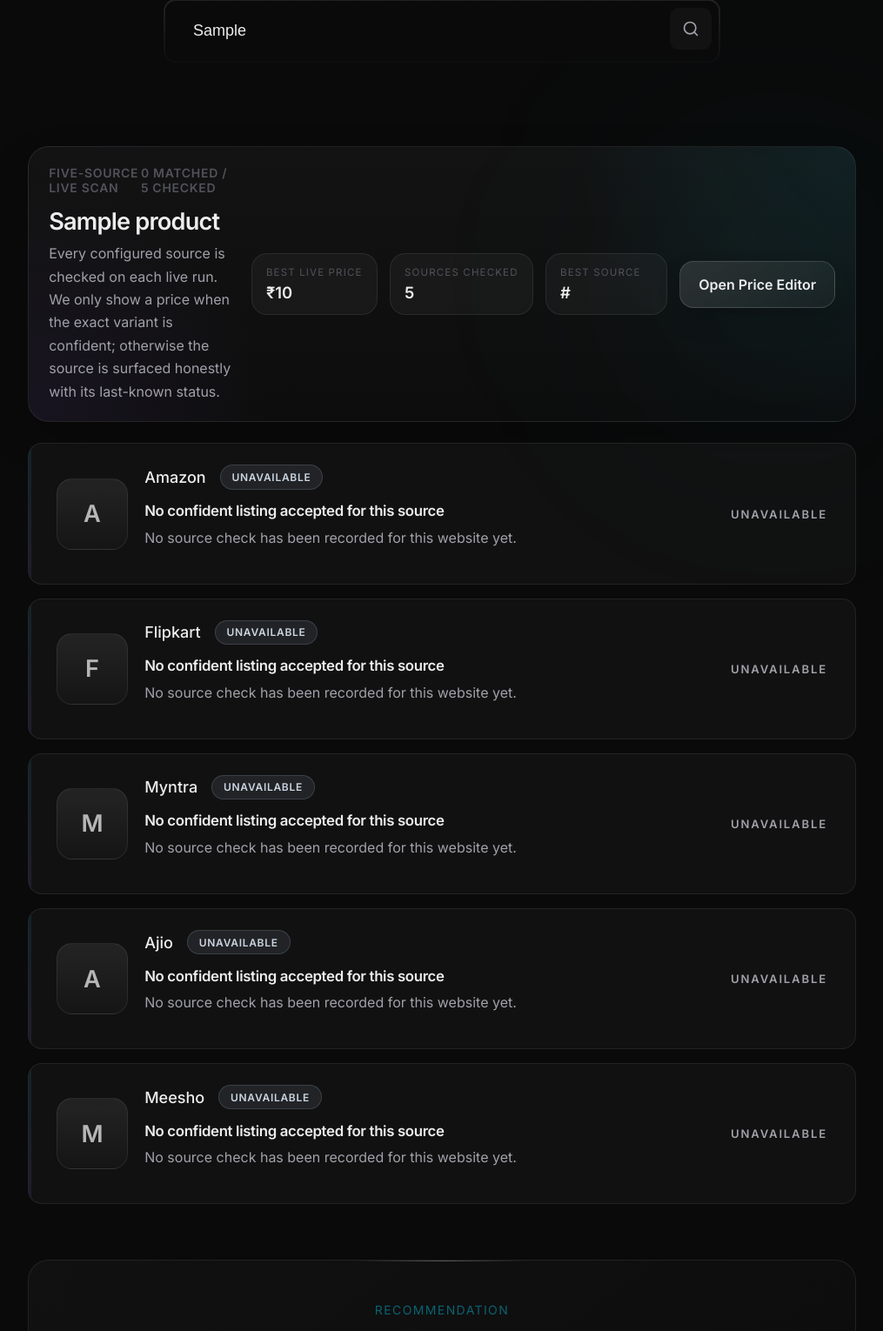
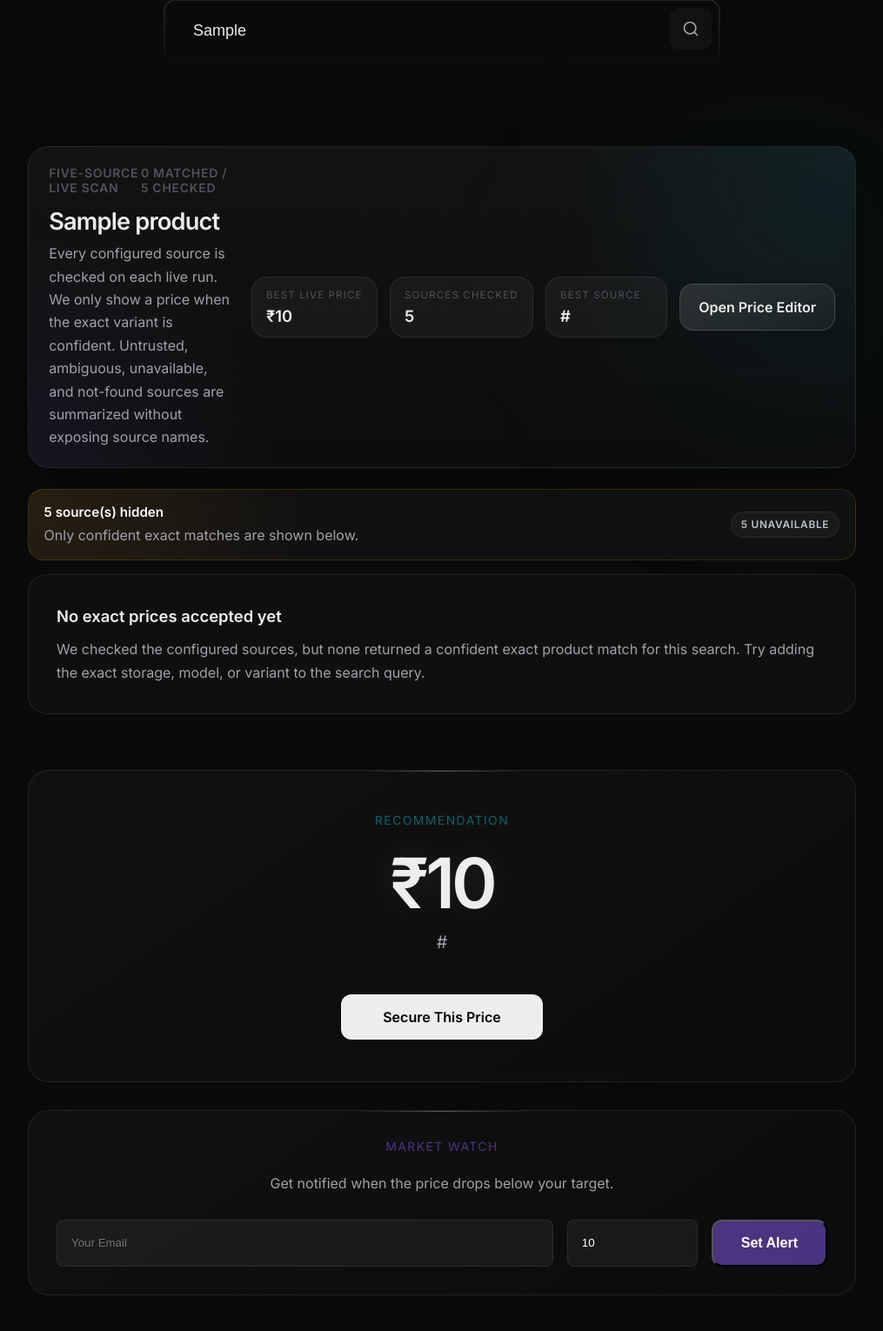
Before and after one commit to Praisser/Price-Tracker, a Django app: page /?product_id=1 in a window 1280 px wide. Shown: the part 479-2009 px from the top of the page at 87% size, without its empty margins (132-1147 px from the left). Run offline with Django 4.2, Linux system fonts and the light colour scheme; tables that the repository leaves empty hold one stand-in row (values such as "Sample post").

Commit message:
fixed bugs

```diff
--- a/core/services/matcher.py
+++ b/core/services/matcher.py
@@ -9,7 +9,6 @@ ACCESSORY_KEYWORDS = {
     'adapter',
     'backcover',
     'bag',
-    'battery',
     'bundle',
     'cable',
     'case',
@@ -23,7 +22,6 @@ ACCESSORY_KEYWORDS = {
     'pouch',
     'protector',
     'replacement',
-    'screen',
     'skin',
     'sleeve',
     'strap',
--- a/core/static/css/style.css
+++ b/core/static/css/style.css
@@ -428,6 +428,54 @@ body::after {
     background:
         radial-gradient(circle at top right, rgba(255, 255, 255, 0.03), transparent 35%),
         rgba(255, 255, 255, 0.028);
+}
+
+.status-summary-card {
+    display: flex;
+    align-items: center;
+    justify-content: space-between;
+    gap: 1rem;
+    padding: 1rem 1.1rem;
+    border-radius: 18px;
+    border: 1px solid rgba(245, 158, 11, 0.16);
+    background:
+        radial-gradient(circle at top left, rgba(245, 158, 11, 0.1), transparent 34%),
+        rgba(255, 255, 255, 0.03);
+}
+
+.status-summary-title {
+    font-size: 0.95rem;
+    font-weight: 700;
+    color: #f8fafc;
+    margin-bottom: 0.3rem;
+}
+
+.status-summary-copy {
+    color: var(--text-secondary);
+    line-height: 1.5;
+}
+
+.status-summary-pills {
+    display: flex;
+    justify-content: flex-end;
+    gap: 0.55rem;
+    flex-wrap: wrap;
+}
+
+.source-empty-panel {
+    padding: 2rem;
+    border: 1px solid rgba(255, 255, 255, 0.08);
+    border-radius: 22px;
+    background: rgba(255, 255, 255, 0.025);
+    color: var(--text-secondary);
+    line-height: 1.7;
+}
+
+.source-empty-title {
+    color: var(--text-primary);
+    font-size: 1.15rem;
+    font-weight: 700;
+    margin-bottom: 0.55rem;
 }
 
 .source-card-ambiguous::before {
@@ -1099,6 +1147,15 @@ body::after {
         justify-content: space-between;
     }
 
+    .status-summary-card {
+        flex-direction: column;
+        align-items: stretch;
+    }
+
+    .status-summary-pills {
+        justify-content: flex-start;
+    }
+
     .card-price-action {
         width: 100%;
         justify-content: space-between;
--- a/core/templates/dashboard.html
+++ b/core/templates/dashboard.html
@@ -81,8 +81,8 @@
                         </div>
                         <h2 class="results-heading">{{ product.name }}</h2>
                         <p class="results-subcopy">Every configured source is checked on each live run. We only show a
-                            price when the exact variant is confident; otherwise the source is surfaced honestly with
-                            its last-known status.</p>
+                            price when the exact variant is confident. Untrusted, ambiguous, unavailable, and not-found
+                            sources are summarized without exposing source names.</p>
                     </div>
                     <div class="results-toolbar-actions">
                         {% if best_result %}
@@ -108,8 +108,22 @@
 
                 <!-- Results List -->
                 <div class="results-list">
-                    {% for entry in source_entries %}
-                    <div class="product-card source-card {% if entry.is_best %}product-card-best{% endif %} {% if entry.state != 'matched' %}source-card-muted source-card-{{ entry.state }}{% endif %}">
+                    {% if hidden_status_count %}
+                    <div class="status-summary-card">
+                        <div>
+                            <div class="status-summary-title">{{ hidden_status_count }} source(s) hidden</div>
+                            <p class="status-summary-copy">Only confident exact matches are shown below.</p>
+                        </div>
+                        <div class="status-summary-pills">
+                            {% for item in status_counts %}
+                            <span class="source-meta-chip">{{ item.count }} {{ item.label }}</span>
+                            {% endfor %}
+                        </div>
+                    </div>
+                    {% endif %}
+
+                    {% for entry in visible_source_entries %}
+                    <div class="product-card source-card {% if entry.is_best %}product-card-best{% endif %}">
                         <div class="source-card-layout">
                             <div class="source-card-visual">
                                 {% if entry.result and entry.image_url %}
@@ -172,6 +186,12 @@
                                 {% endif %}
                             </div>
                         </div>
+                    </div>
+                    {% empty %}
+                    <div class="source-empty-panel">
+                        <div class="source-empty-title">No exact prices accepted yet</div>
+                        <p>We checked the configured sources, but none returned a confident exact product match for this
+                            search. Try adding the exact storage, model, or variant to the search query.</p>
                     </div>
                     {% endfor %}
                 </div>
@@ -255,11 +275,11 @@
 
                     const logs = [
                         { text: "Initializing Secure Handshake...", type: "process", delay: 100 },
-                        { text: "Connecting to Amazon.in [Node 1]...", type: "process", delay: 600 },
-                        { text: "Scanning Flipkart.com [Node 2]...", type: "process", delay: 1200 },
-                        { text: "Accessing Myntra Fashion API [Node 3]...", type: "process", delay: 1800 },
-                        { text: "Querying Ajio/Reliance [Node 4]...", type: "process", delay: 2400 },
-                        { text: "Checking Meesho Catalog [Node 5]...", type: "process", delay: 3000 },
+                        { text: "Checking Source Node 1...", type: "process", delay: 600 },
+                        { text: "Checking Source Node 2...", type: "process", delay: 1200 },
+                        { text: "Checking Source Node 3...", type: "process", delay: 1800 },
+                        { text: "Checking Source Node 4...", type: "process", delay: 2400 },
+                        { text: "Checking Source Node 5...", type: "process", delay: 3000 },
                         { text: "Decrypting Pricing Structures...", type: "process", delay: 3500 },
                         { text: "Filtering Irrelevant Candidates...", type: "warn", delay: 4500 },
                         { text: "Aggregating Market Data...", type: "success", delay: 5800 },
@@ -301,17 +321,10 @@
                         const ctx = document.getElementById('priceHistoryChart').getContext('2d');
 
                         const datasets = [];
-                        const colors = {
-                            'Amazon': '#f59e0b', // Amber
-                            'Flipkart': '#3b82f6', // Blue
-                            'Myntra': '#ec4899',   // Pink
-                            'Ajio': '#14b8a6',     // Teal
-                            'Meesho': '#8b5cf6',   // Violet
-                            'Other': '#10b981'     // Green
-                        };
+                        const sourcePalette = ['#f59e0b', '#3b82f6', '#ec4899', '#14b8a6', '#8b5cf6', '#10b981'];
 
-                        Object.keys(historyData).forEach(site => {
-                            const color = colors[site] || colors['Other'];
+                        Object.keys(historyData).forEach((site, index) => {
+                            const color = sourcePalette[index % sourcePalette.length];
                             datasets.push({
                                 label: site,
                                 data: historyData[site],
--- a/core/views.py
+++ b/core/views.py
@@ -63,14 +63,23 @@ def _source_entries_for(product, best_result):
 
 
 def _warning_for(entries):
-    missing = [
-        f"{entry['website']} ({entry['state_label']})"
-        for entry in entries
-        if entry['state'] != SourceStatus.State.MATCHED
-    ]
-    if not missing:
+    hidden_count = sum(1 for entry in entries if entry['state'] != SourceStatus.State.MATCHED)
+    if not hidden_count:
         return None
-    return f'Checked all {len(WEBSITE_ORDER)} sources. No confident result from: {", ".join(missing)}.'
+    return (
+        f'Checked all {len(WEBSITE_ORDER)} sources. '
+        f'{hidden_count} source(s) did not return a confident exact match, so they are hidden from the result list.'
+    )
+
+
+def _status_counts(entries):
+    counts = {}
+    for entry in entries:
+        if entry['state'] == SourceStatus.State.MATCHED:
+            continue
+        label = entry['state_label']
+        counts[label] = counts.get(label, 0) + 1
+    return [{'label': label, 'count': count} for label, count in sorted(counts.items())]
 
 
 def dashboard(request):
@@ -93,6 +102,7 @@ def dashboard(request):
             source_entries = _source_entries_for(product, best_result)
             matched_entries = [entry for entry in source_entries if entry['state'] == SourceStatus.State.MATCHED and entry['result']]
             warning = _warning_for(source_entries)
+            status_counts = _status_counts(source_entries)
 
             history_qs = PriceHistory.objects.filter(product=product).order_by('timestamp')
             history_data = {}
@@ -109,6 +119,9 @@ def dashboard(request):
                 'product': product,
                 'price_results': sorted_results,
                 'source_entries': source_entries,
+                'visible_source_entries': matched_entries,
+                'status_counts': status_counts,
+                'hidden_status_count': sum(item['count'] for item in status_counts),
                 'best_result': best_result,
                 'best_price': best_price,
                 'has_results': len(matched_entries) > 0,
@@ -150,7 +163,11 @@ def search_product(request):
                     checked_at__gte=cache_time
                 ).values_list('website', flat=True)
             )
-            if len(recent_statuses) == len(WEBSITE_ORDER):
+            recent_prices = PriceResult.objects.filter(
+                product=product,
+                scraped_at__gte=cache_time
+            )
+            if len(recent_statuses) == len(WEBSITE_ORDER) and recent_prices.exists():
                 return redirect(f'/?product_id={product.id}')
 
         if not product:
```
Also changed, not shown: core/services/scraper/amazon.py (+24 -3 lines).
